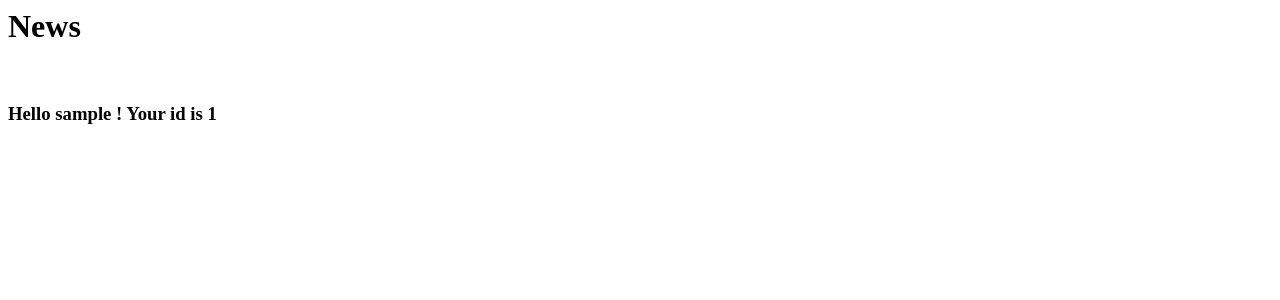
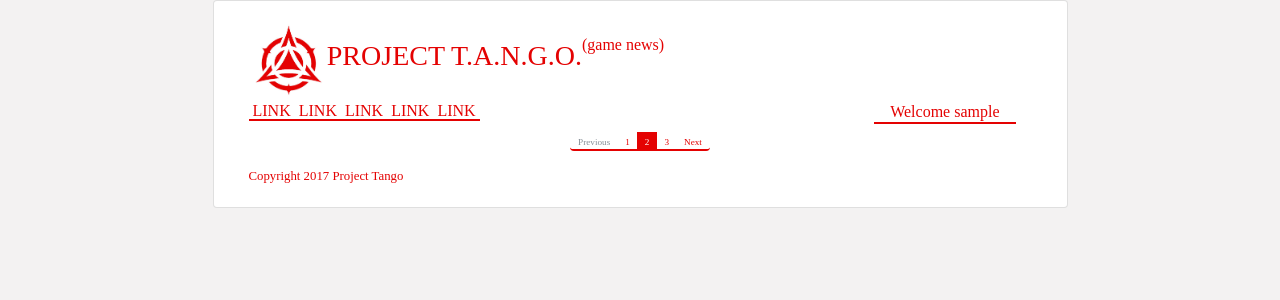
Before and after one commit to stPhoenix/projecttango, a Django app: page / in a window 1280 px wide. Shown: the top 300 px of the page. Run offline with Django 3.2, Linux system fonts and the light colour scheme; the visitor is signed in with stand-in values (Sample User, id 1); data that the repository does not hold is empty; some libraries are stand-ins or nearby versions; some web fonts are replaced.

Commit message:
Change title and category max lenght. Made reuseble templates. Add temple prefix variable to easily change templates.

```diff
--- a/project/news/models.py
+++ b/project/news/models.py
@@ -1,11 +1,11 @@
 from django.db import models
 
 # Create your models here.
-TITLE_MAX_LENGTH = 90
+TITLE_MAX_LENGTH = 6
 
 
 class Category(models.Model):
-    name = models.CharField(max_length=60)
+    name = models.CharField(max_length=30)
 
 
 class Article(models.Model):
@@ -21,5 +21,5 @@ class Article(models.Model):
 
 
 class Tags(models.Model):
-    tag = models.CharField(max_length=60)
+    tag = models.CharField(max_length=30)
     article = models.ForeignKey(Article, on_delete=models.CASCADE)
--- a/project/news/static/news/base_v0/css/style.css
+++ b/project/news/static/news/base_v0/css/style.css
@@ -8,7 +8,7 @@
       src: url('../fonts/Agency-FB-Cyrillic.ttf');
     }
 
-        body {
+    body {
       background-color: #f3f2f2;
       color: #e40202;
       font-family: TextFont;
@@ -46,9 +46,10 @@
       font-family: TextFont;
     }
     .pagination-xsm .page-link {
-  		padding: 0.25rem 0.5rem;
+  		padding: 0.25rem 0.5rem 0rem;
   		font-size: 0.575rem;
   		line-height: 1.5;
+      border: 0;
      }
      .page-item.active .page-link {
   		z-index: 2;
--- /dev/null
+++ b/project/news/templates/news/base_v0/index.html
@@ -0,0 +1,67 @@
+{% extends "../../site/base_v0/base.html" %}
+
+{% block title %} News Page {% endblock %}
+
+{% block userpanel %}
+  {% if user.is_authenticated %}
+    Welcome {{user.username}}
+  {% else %}
+    Welcome Guest
+  {% endif %}
+{% endblock %}
+
+{% block main %}
+            <section class="row justify-content-center">
+            <div class="col-8 d-flex align-items-center">
+              <ul class="list-unstyled">
+                {% for article in articles.all %}
+                <li>
+                  <article>
+                    <section class="row justify-content-center">
+                      <div class="col-12 d-flex flex-nowrap justify-content-center">
+                        <h5 class="my-0 border-bottom-line px-4">{{article.title}}</h5>
+                      </div>
+                    </section>
+                    <section class="row">
+                      <div class="col-12 d-flex flex-nowrap">
+                        <h6 class="p-1 pl-3 small">Category:{{article.category.name}}</h6>
+                        <h6 class="p-1 small">Tags:{% for tag in article.tags_set.all %}
+                                                     {{ tag.tag }}
+                                                   {% endfor %}</h6>
+                        <h6 class="p-1 small">Comments:{{article.comment_set.count}}</h6>
+                      </div>
+                    </section>
+                    <section class="row">
+                      <div class="col-12 d-flex px-4 mx-2">
+                        <img class="img-fluid align-self-start w-25 border-img" src="{{article.image.url}}" alt="logo image">
+                        <p class="px-1">{{article.article_text}}
+                          <a href="{% url 'news:detail' article.id %}">Continue read -></a>
+                        </p>
+                      </div>
+                    </section>
+                  </article>
+                </li>
+                {% endfor %}
+              </ul>
+            </div>
+            </section>
+            <section class="row">
+              <div class="col-12 align-items-center">
+                <nav aria-label="Pagination">
+                <ul class="pagination pagination-xsm border-bottom-line">
+                  <li class="page-item text-color-primary disabled">
+                    <a class="page-link" href="#" tabindex="-1">Previous</a>
+                  </li>
+                  <li class="page-item"><a class="page-link" href="#">1</a></li>
+                  <li class="page-item active">
+                    <a class="page-link" href="#">2 <span class="sr-only">(current)</span></a>
+                  </li>
+                  <li class="page-item "><a class="page-link" href="#">3</a></li>
+                  <li class="page-item">
+                    <a class="page-link" href="#">Next</a>
+                  </li>
+                 </ul>
+              </nav>
+              </div>
+            </section>
+            {% endblock %}
--- a/project/news/templates/site/base_v0/base.html
+++ b/project/news/templates/site/base_v0/base.html
@@ -8,11 +8,12 @@
   <link rel="manifest" href="{% static 'news/base_v0/favicon/manifest.json' %}">
   <link rel="mask-icon" href="{% static 'news/base_v0/favicon/safari-pinned-tab.svg' %}" color="#5bbad5">
   <meta name="theme-color" content="#ffffff">
-  <!--> Add bootstrap<-->
+  <!-- Add bootstrap-->
   <link rel="stylesheet" href="https://maxcdn.bootstrapcdn.com/bootstrap/4.0.0-beta.2/css/bootstrap.min.css" integrity="sha384-PsH8R72JQ3SOdhVi3uxftmaW6Vc51MKb0q5P2rRUpPvrszuE4W1povHYgTpBfshb" crossorigin="anonymous">
+   <link rel="stylesheet" href="{% static 'news/base_v0/css/style.css' %}">
     <meta charset="UTF-8">
     <meta name="viewport" content="width=device-width, initial-scale=1, shrink-to-fit=no">
-    <title>Title</title>
+   <title> {% block title %} Home Page {% endblock %}</title>
 </head>
 <body>
  <div class="container">
@@ -21,7 +22,7 @@
         <section class="card-body">
           <header class="row">
             <section class="col-12 d-flex align-items-center">
-              <img class="img-fluid width-10" src="ico.jpg" alt="logo image">
+              <img class="img-fluid width-10" src="{% static 'news/base_v0/ico.jpg' %}" alt="logo image">
               <h3 class="float-center align-middle logo-font">PROJECT T.A.N.G.O.</h3>
               <h6 class="text-right pb-4">(game news)</h6>
             </section>
@@ -45,10 +46,11 @@
                   <a href="#" class="border-bottom-line  px-1">LINK</a>
                 </li>
               </ul>
-              <h6 class="border-bottom-line padding-top px-3 mx-3 text-font">Welcome User</h6>
+              <h6 class="border-bottom-line padding-top px-3 mx-3 text-font">{% block userpanel %} Welcome User {% endblock %}</h6>
             </section>
           </nav>
           <main class="row justify-content-center">
+            {% block main %}
             <section class="row justify-content-center">
             <div class="col-8 d-flex align-items-center">
               <ul class="list-unstyled">
@@ -76,32 +78,6 @@
                       </div>
                     </section>
                   </article>
-                </li>
-                <li>
-                  <article>
-                    <section class="row justify-content-center">
-                      <div class="col-12 d-flex flex-nowrap justify-content-center">
-                        <h5 class="my-0 border-bottom-line px-4">NEWS TITLE NEWS TITLE NEWS TITLE NEWS TITLE NEWS TITLE NEWS TITLE</h5>
-                      </div>
-                    </section>
-                    <section class="row">
-                      <div class="col-12 d-flex flex-nowrap">
-                        <h6 class="p-1 pl-3 small">Category:xxxx</h6>
-                        <h6 class="p-1 small">Tags:xxxx</h6>
-                        <h6 class="p-1 small">Comments:xxxx</h6>
-                      </div>
-                    </section>
-                    <section class="row">
-                      <div class="col-12 d-flex px-4 mx-2">
-                        <img class="img-fluid align-self-start w-25 border-img" src="ico.jpg" alt="logo image">
-                        <p class="px-1">Text Text Text Text Text Text Text Text Text Text Text Text Text Text Text Text Text Text Text Text Text Text Text Text Text Text Text Text Text Text Text Text Text Text Text Text Text Text Text Text Text Text Text Text Text Text  Text Text Text Text Text Text Text
-                             Text Text Text Text Text Text Text
-                          <a href="#">Continue read -></a>
-                        </p>
-                      </div>
-                    </section>
-                  </article>
-                </li>
               </ul>
             </div>
             </section>
@@ -124,6 +100,7 @@
               </nav>
               </div>
             </section>
+            {% endblock %}
           </main>
           <footer class="row">
             <section class="col-12 d-flex align-items-start">
--- a/project/news/views.py
+++ b/project/news/views.py
@@ -6,6 +6,7 @@ from django.views import generic
 from .models import Article
 from django.db import Error
 from django.contrib.auth.decorators import login_required
+from project.settings import TEMPLATE_PREFIX as TP
 
 # Create your views here.
 
@@ -14,7 +15,7 @@ class Index(generic.ListView):
 
     model = Article
     allow_empty = True
-    template_name = "news/index.html"
+    template_name = "news/"+TP+"/index.html"
     context_object_name = "articles"
 
     def get_queryset(self):
@@ -29,7 +30,7 @@ class Index(generic.ListView):
 class Detail(generic.DetailView):
 
     model = Article
-    template_name = "news/detail.html"
+    template_name = "news/"+TP+"/detail.html"
     context_object_name = "article"
 
     # def get_context_data(self, **kwargs):
@@ -42,7 +43,7 @@ class Detail(generic.DetailView):
 def add_comment(request, article_id):
     article = get_object_or_404(Article, pk=article_id)
     if request.POST['comment_text'] == '':
-        return render(request, 'news/detail.html', {
+        return render(request, 'news/'+TP+'/detail.html', {
             'article': article,
             'error_message': "You didn't enter text.",
         })
@@ -53,7 +54,7 @@ def add_comment(request, article_id):
             article.save()
             return HttpResponseRedirect(reverse('news:detail', args=(article_id,)))
         except Error:
-            return render(request, 'news/detail.html', {
+            return render(request, 'news/'+TP+'/detail.html', {
                 'article': article,
                 'error_message': "Can't add comment.",
             })
--- a/project/project/settings.py
+++ b/project/project/settings.py
@@ -167,3 +167,6 @@ SOCIAL_AUTH_VK_SECRET = config('SOCIAL_AUTH_VK_SECRET')
 
 
 AUTH_USER_MODEL = 'account.Account'
+
+# Prefix for specific template using
+TEMPLATE_PREFIX = 'base_v0'
```
Also changed, not shown: project/news/templates/news/base_v0/detail.html (added, +24 -0 lines).
